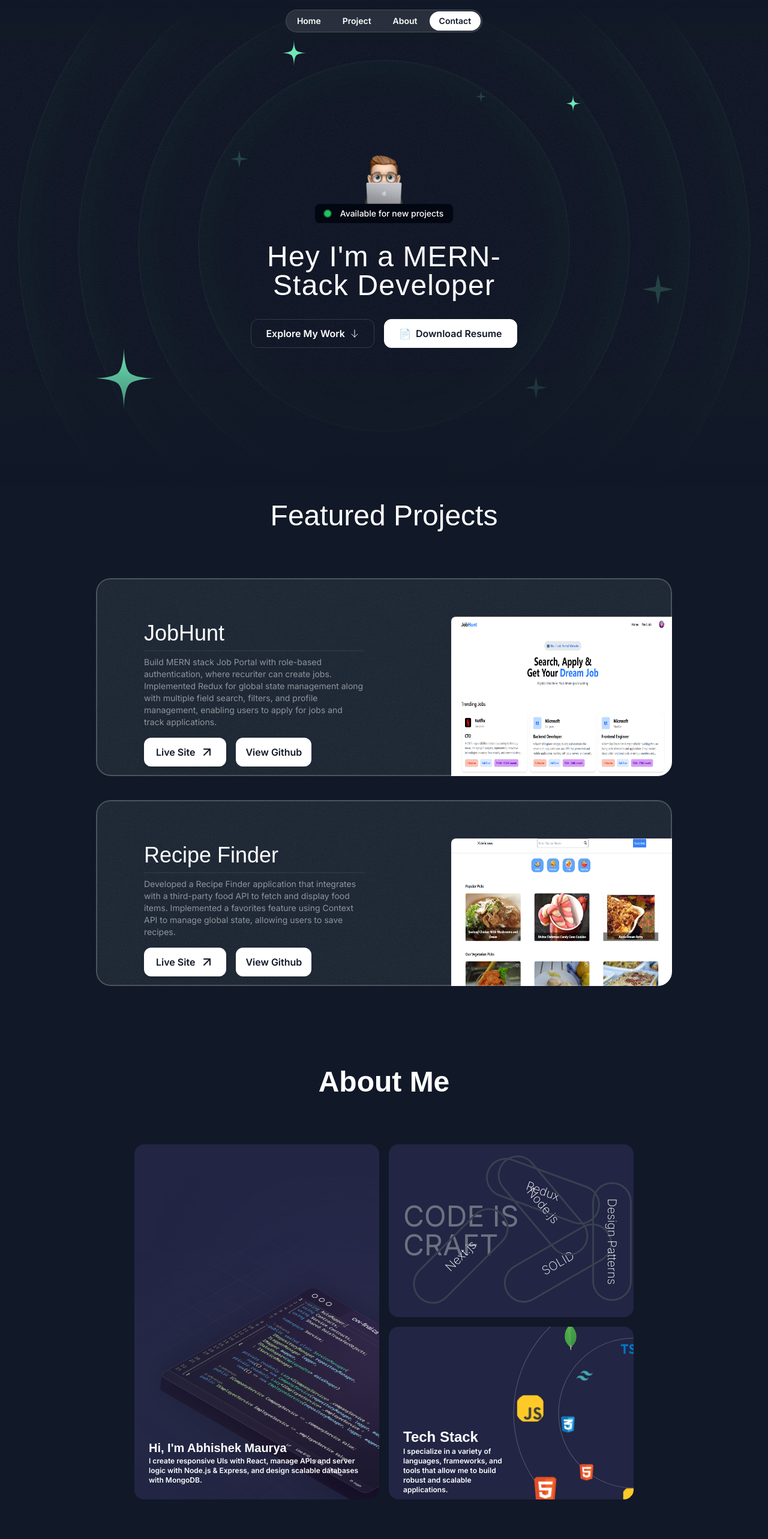
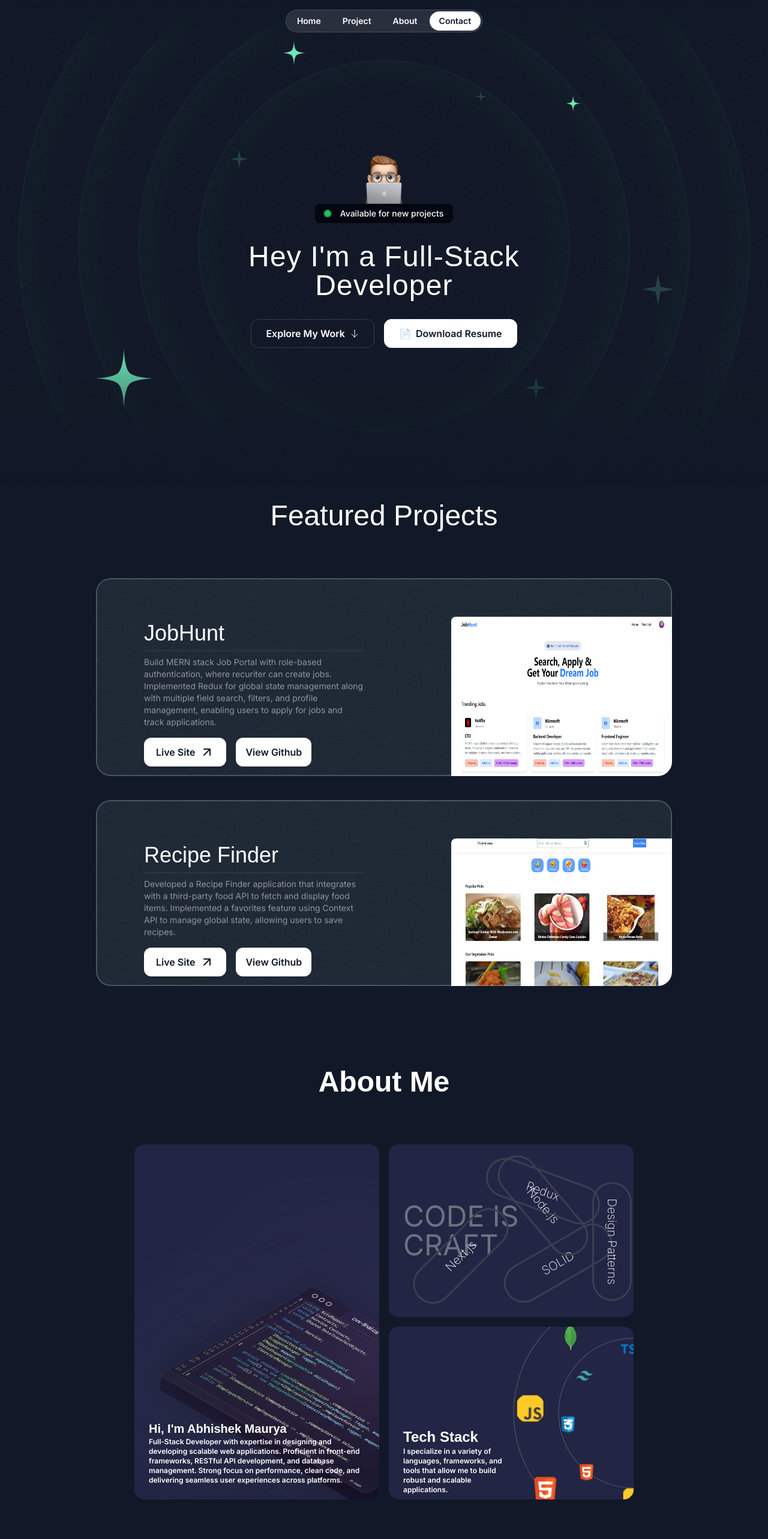
Before and after one commit to MauryaAbhi378/Portfolio, a Next.js app: page / in a window 1280 px wide. Shown: the top 2566 px of the page at 60% size. Built offline with nearby package versions, Linux system fonts and the light colour scheme; a web font is replaced by a local one.

Commit message:
Update Text

```diff
--- a/src/app/layout.tsx
+++ b/src/app/layout.tsx
@@ -11,7 +11,7 @@ const calistoga = Calistoga({
 });
 
 export const metadata: Metadata = {
-  title: "Abhishek Maurya - Mern Stack Developer",
+  title: "Abhishek Maurya - Full Stack Developer",
 };
 
 export default function RootLayout({
--- a/src/sections/About.tsx
+++ b/src/sections/About.tsx
@@ -28,9 +28,11 @@ export const AboutSection: React.FC = () => {
               {`Hi, I'm Abhishek Maurya`}
             </p>
             <p className="font-medium sm:text-xs lg:text-md lg:font-semibold">
-              I create responsive UIs with React, manage APIs and server logic
-              with Node.js & Express, and design scalable databases with
-              MongoDB.
+              Full-Stack Developer with expertise in designing and developing
+              scalable web applications. Proficient in front-end frameworks,
+              RESTful API development, and database management. Strong focus on
+              performance, clean code, and delivering seamless user experiences
+              across platforms.
             </p>
           </div>
         </div>
@@ -77,7 +79,9 @@ export const AboutSection: React.FC = () => {
         {/* Grid 3 */}
         <div className="grid-special-color grid-3 relative">
           <div className="z-10 w-[50%] mt-24 lg:mt-36">
-            <p className="font-semibold font-sans text-xs lg:font-bold lg:text-2xl lg:font-serif">Tech Stack</p>
+            <p className="font-semibold font-sans text-xs lg:font-bold lg:text-2xl lg:font-serif">
+              Tech Stack
+            </p>
             <p className="font-normal font-sans text-xs lg:font-semibold lg:text-md">
               I specialize in a variety of languages, frameworks, and tools that
               allow me to build robust and scalable applications.
--- a/src/sections/Hero.tsx
+++ b/src/sections/Hero.tsx
@@ -64,7 +64,7 @@ export const HeroSection = () => {
         </div>
         <div className="max-w-lg mx-auto">
           <h1 className="font-serif text-3xl md:text-5xl text-center mt-8 tracking-wide">
-            {`Hey I'm a MERN-Stack Developer`}
+            {`Hey I'm a Full-Stack Developer`}
           </h1>
         </div>
         <div className="flex flex-col md:flex-row justify-center items-center mt-8 gap-4 relative z-30">
```
